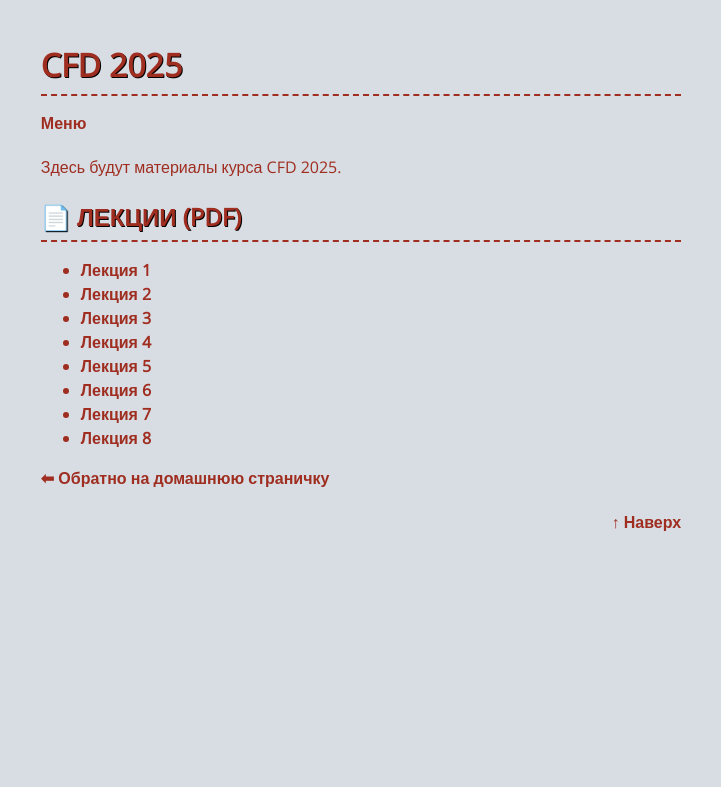
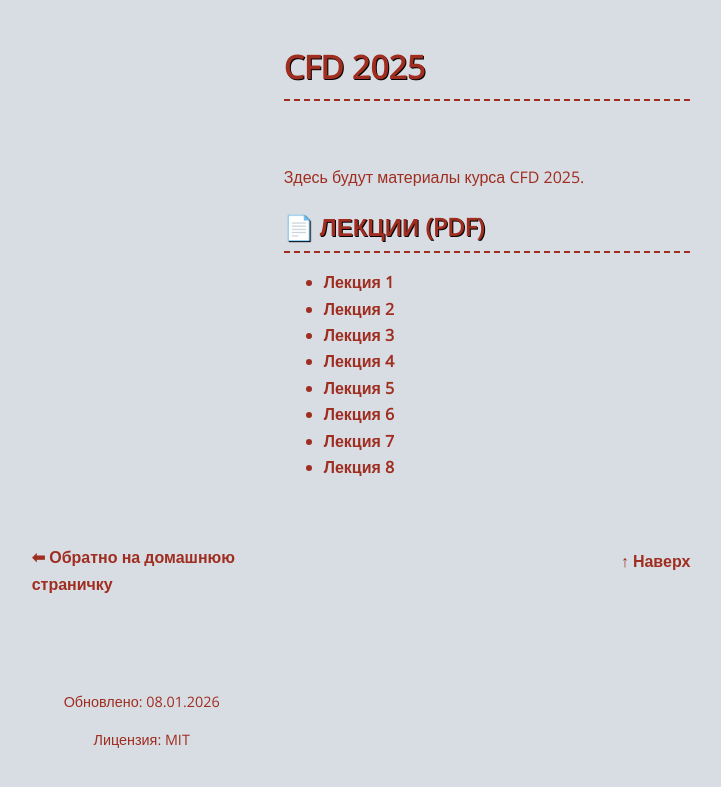
Before and after one commit to CKPEIIKA/ckpeiika.github.io, a Jekyll site: the page built from pages/cfd2025.md, in a window 1280 px wide. Shown: the top 787 px of the page, without its empty margins (279-1000 px from the left). Built offline with Jekyll 4.4.1, drawn with Linux system fonts in a browser that asks for light colours.

Commit message:
еще стилевой апдейт

```diff
--- a/_layouts/default.html
+++ b/_layouts/default.html
@@ -42,6 +42,10 @@
 
   <p><a href="/index.html">⬅ Обратно на домашнюю страничку</a></p>
   <p class="back-to-top-link"><a href="#top">↑ Наверх</a></p>
+  <footer class="site-meta">
+    <p>Обновлено: {{ site.time | date: "%d.%m.%Y" }}</p>
+    <p>Лицензия: MIT</p>
+  </footer>
 
   <script>
     document.addEventListener('DOMContentLoaded', function () {
--- a/style.css
+++ b/style.css
@@ -10,10 +10,36 @@
   color: var(--accent-color);
   margin: 0;
   padding: 20px;
-  max-width: 70ch;   /* column width */
+  max-width: 72ch;   /* column width */
   margin-left: auto;  /* center horizontally */
   margin-right: auto;
-  line-height: 1.5;
+  line-height: 1.65;
+}
+
+main > * + * {
+  margin-top: 1rem;
+}
+
+@media (min-width: 900px) {
+  body {
+    display: grid;
+    grid-template-columns: 220px 1fr;
+    gap: 2rem;
+  }
+
+  .nav-collapsible {
+    position: sticky;
+    top: 1rem;
+    height: fit-content;
+  }
+
+  .nav-collapsible > summary {
+    display: none;
+  }
+
+  main {
+    margin: 0;
+  }
 }
 
 /* === Header / Title === */
@@ -42,6 +68,11 @@
   color: var(--bg-color);
   background-color: var(--accent-color);
   text-decoration: underline;
+}
+
+a[href^="http"]:not([href*="ckpeiika.github.io"])::after {
+  content: " ↗";
+  font-weight: normal;
 }
 
 /* === Navigation (list of links) === */
@@ -178,6 +209,12 @@
   margin-top: 20px;
 }
 
+.site-meta {
+  margin-top: 30px;
+  font-size: 0.9rem;
+  text-align: center;
+}
+
 table {
   width: 100%;
   border-collapse: collapse;
```
